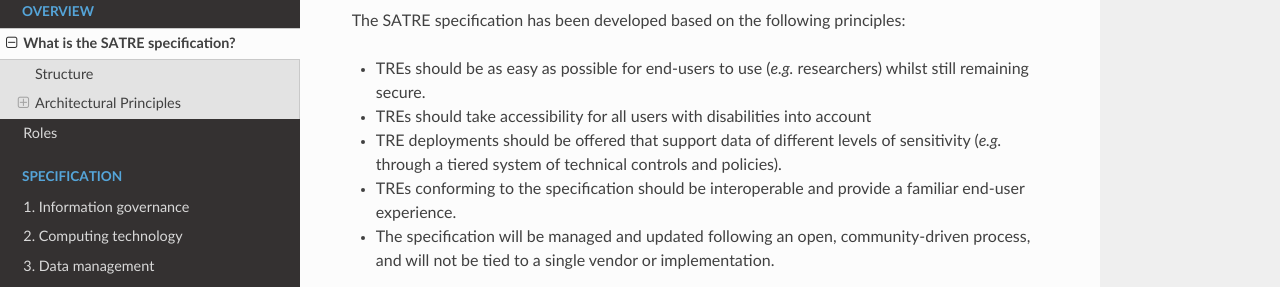
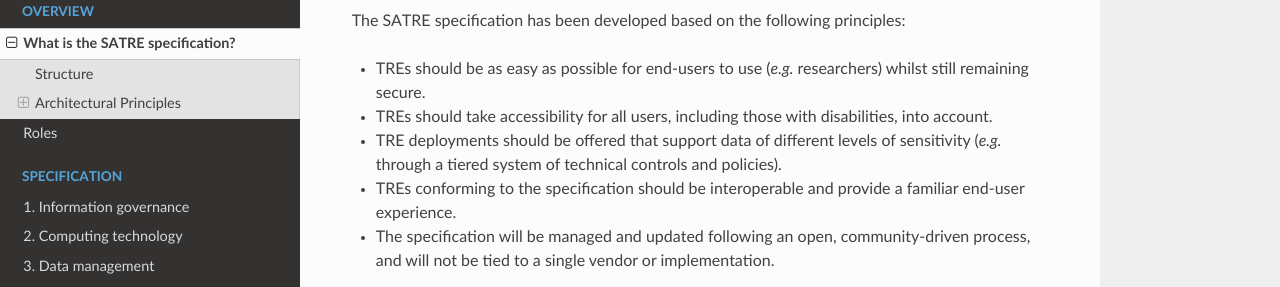
Before and after one commit to sa-tre/satre-specification, a Sphinx documentation site: the page built from docs/source/specification.md, in a window 1280 px wide and 900 px high, scrolled down 1780 px. Shown: the part 151-438 px from the top of the window. Built offline with Sphinx 7.4.7 and the Read the Docs theme 2.0.0, drawn with Linux system fonts in a browser that asks for light colours.

Commit message:
:memo: Better accessibility wording
Co-authored-by: Jim Madge <jmadge@turing.ac.uk>

```diff
--- a/docs/source/specification.md
+++ b/docs/source/specification.md
@@ -66,7 +66,7 @@ In addition, we also describe some {ref}`roles <satre_roles>` that are necessary
 The SATRE specification has been developed based on the following principles:
 
 - TREs should be as easy as possible for end-users to use (_e.g._ researchers) whilst still remaining secure.
-- TREs should take accessibility for all users with disabilities into account
+- TREs should take accessibility for all users, including those with disabilities, into account.
 - TRE deployments should be offered that support data of different levels of sensitivity (_e.g._ through a tiered system of technical controls and policies).
 - TREs conforming to the specification should be interoperable and provide a familiar end-user experience.
 - The specification will be managed and updated following an open, community-driven process, and will not be tied to a single vendor or implementation.
```
